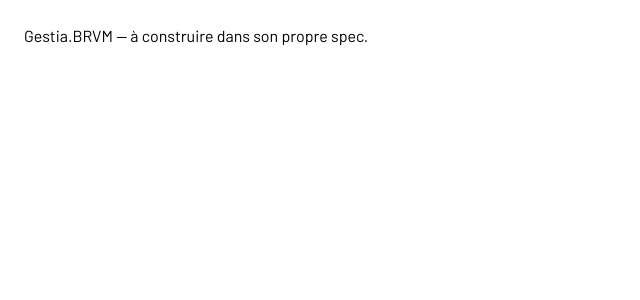
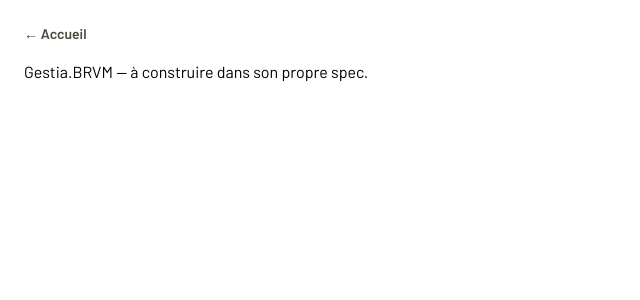
Before and after one commit to webmodernseo-code/brvminvest, a Next.js app in the folder web/: page /gestia in a window 1280 px wide. Shown: the top 300 px of the page, without its empty margins (0-640 px from the left). Built offline with nearby package versions, Linux system fonts and the light colour scheme; a web font is replaced by a local one.

Commit message:
fix: add back-to-home link on every page
None of /veille, /login, /signup, /divialerte, /gestia, or
/veille/unsubscribe had a way back to the dashboard.

```diff
--- a/web/app/divialerte/page.tsx
+++ b/web/app/divialerte/page.tsx
@@ -1,3 +1,10 @@
+import { BackHomeLink } from "@/components/ui/BackHomeLink";
+
 export default function DiviAlertePage() {
-  return <div className="p-6">DiviAlerte — à construire dans son propre spec.</div>;
+  return (
+    <div className="flex flex-col gap-4 p-6">
+      <BackHomeLink />
+      <p>DiviAlerte — à construire dans son propre spec.</p>
+    </div>
+  );
 }
--- a/web/app/gestia/page.tsx
+++ b/web/app/gestia/page.tsx
@@ -1,3 +1,10 @@
+import { BackHomeLink } from "@/components/ui/BackHomeLink";
+
 export default function GestiaPage() {
-  return <div className="p-6">Gestia.BRVM — à construire dans son propre spec.</div>;
+  return (
+    <div className="flex flex-col gap-4 p-6">
+      <BackHomeLink />
+      <p>Gestia.BRVM — à construire dans son propre spec.</p>
+    </div>
+  );
 }
--- a/web/app/login/page.tsx
+++ b/web/app/login/page.tsx
@@ -5,6 +5,7 @@ import { useRouter, useSearchParams } from "next/navigation";
 import { createBrowserSupabaseClient } from "@/lib/supabase/client";
 import { Input } from "@/components/ui/Input";
 import { Button } from "@/components/ui/Button";
+import { BackHomeLink } from "@/components/ui/BackHomeLink";
 
 function LoginForm() {
   const router = useRouter();
@@ -34,6 +35,7 @@ function LoginForm() {
 
   return (
     <div className="mx-auto flex min-h-screen max-w-sm flex-col justify-center gap-4 p-6">
+      <BackHomeLink />
       <h1 className="font-display text-2xl font-extrabold uppercase text-text-primary">
         Se connecter
       </h1>
--- a/web/app/signup/page.tsx
+++ b/web/app/signup/page.tsx
@@ -6,6 +6,7 @@ import { createBrowserSupabaseClient } from "@/lib/supabase/client";
 import { validateSignupForm } from "@/lib/validation";
 import { Input } from "@/components/ui/Input";
 import { Button } from "@/components/ui/Button";
+import { BackHomeLink } from "@/components/ui/BackHomeLink";
 
 export default function SignupPage() {
   const router = useRouter();
@@ -49,6 +50,7 @@ export default function SignupPage() {
 
   return (
     <div className="mx-auto flex min-h-screen max-w-sm flex-col justify-center gap-4 p-6">
+      <BackHomeLink />
       <h1 className="font-display text-2xl font-extrabold uppercase text-text-primary">
         Créer un compte
       </h1>
--- a/web/app/veille/VeilleFeedClient.tsx
+++ b/web/app/veille/VeilleFeedClient.tsx
@@ -5,6 +5,7 @@ import { VeilleTabs, type VeilleTab } from "@/components/veille/VeilleTabs";
 import { ArticleCard, type ArticleCardData } from "@/components/veille/ArticleCard";
 import { VideoCard, type VideoCardData } from "@/components/veille/VideoCard";
 import { SubscribeForm } from "@/components/veille/SubscribeForm";
+import { BackHomeLink } from "@/components/ui/BackHomeLink";
 import Link from "next/link";
 
 export function VeilleFeedClient({
@@ -23,6 +24,7 @@ export function VeilleFeedClient({
 
   return (
     <div className="mx-auto flex max-w-2xl flex-col gap-4 p-6">
+      <BackHomeLink />
       <h1 className="font-display text-2xl font-extrabold uppercase text-text-primary">
         Veille.BRVM
       </h1>
--- a/web/app/veille/unsubscribe/page.tsx
+++ b/web/app/veille/unsubscribe/page.tsx
@@ -3,6 +3,7 @@
 
 import { Suspense, useEffect, useState } from "react";
 import { useSearchParams } from "next/navigation";
+import { BackHomeLink } from "@/components/ui/BackHomeLink";
 
 function UnsubscribeStatus() {
   const searchParams = useSearchParams();
@@ -34,6 +35,7 @@ function UnsubscribeStatus() {
 export default function UnsubscribePage() {
   return (
     <div className="mx-auto flex min-h-screen max-w-sm flex-col items-center justify-center gap-2 p-6 text-center">
+      <BackHomeLink />
       <Suspense fallback={<p>Désabonnement en cours...</p>}>
         <UnsubscribeStatus />
       </Suspense>
--- /dev/null
+++ b/web/components/ui/BackHomeLink.tsx
@@ -0,0 +1,9 @@
+import Link from "next/link";
+
+export function BackHomeLink() {
+  return (
+    <Link href="/" className="text-sm font-semibold text-text-secondary hover:text-text-primary">
+      ← Accueil
+    </Link>
+  );
+}
```
